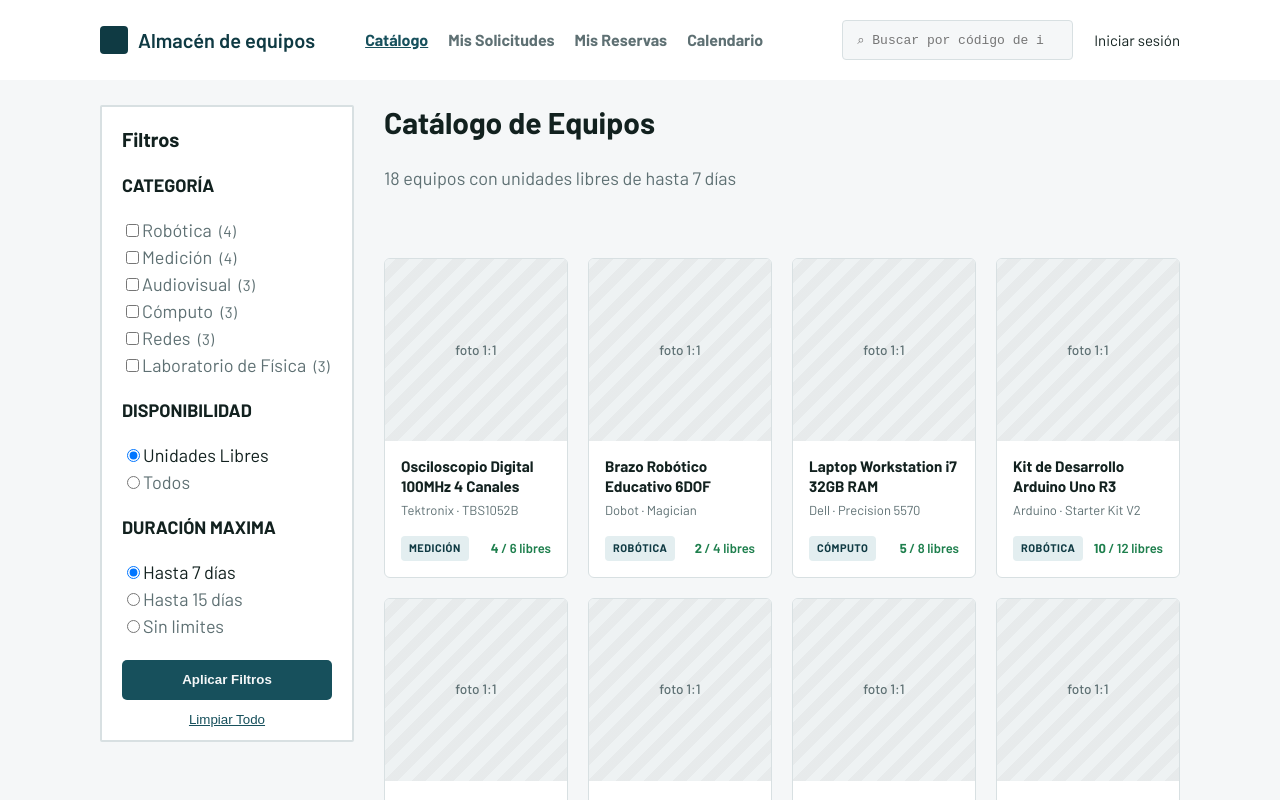
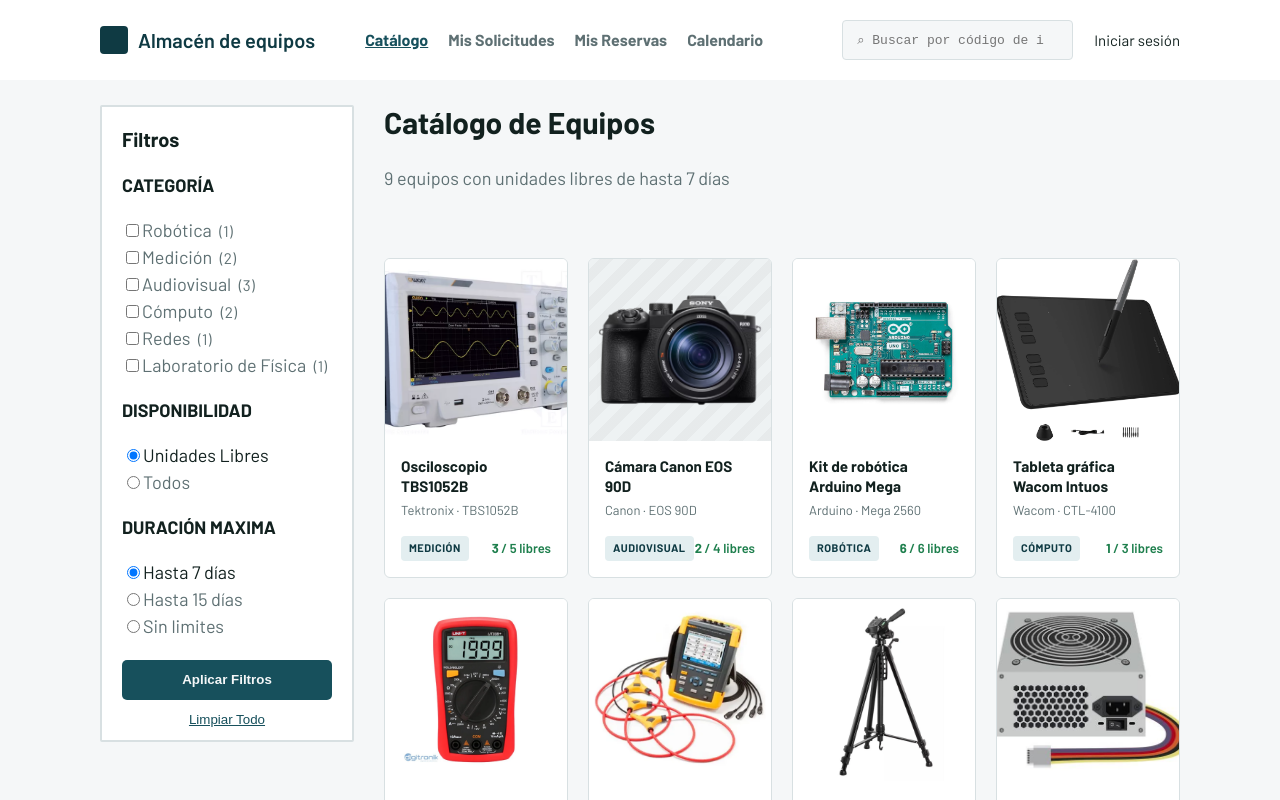
Before and after one commit to ms-davila/gestion-solicitudes, a React (Vite) app: page /catalogo in a window 1280 px wide. Shown: the top 800 px of the page. Built offline with nearby package versions, Linux system fonts and the light colour scheme.

Commit message:
H3-Añadido imgs al catalogo

```diff
--- a/src/components/catalogo/Catalogo.jsx
+++ b/src/components/catalogo/Catalogo.jsx
@@ -9,204 +9,104 @@
 // =============================================================================
 const CATALOGO_PRODUCTOS = [
   {
-    id: "INV-MED-0001",
-    foto: "",
-    nombre: "Osciloscopio Digital 100MHz 4 Canales",
+    id: "INV-OSC-0042",
+    foto: "/public/imagenes/osciloscopio.webp",
+    nombre: "Osciloscopio TBS1052B",
     categoria: "Medición",
     marca: "Tektronix",
     modelo: "TBS1052B",
-    disponible: 4,
-    existente: 6
+    disponible: 3,
+    existente: 5
   },
   {
-    id: "INV-ROB-0002",
-    foto: "",
-    nombre: "Brazo Robótico Educativo 6DOF",
-    categoria: "Robótica",
-    marca: "Dobot",
-    modelo: "Magician",
+    id: "INV-CAM-0009",
+    foto: "/public/imagenes/camara.avif",
+    nombre: "Cámara Canon EOS 90D",
+    categoria: "Audiovisual",
+    marca: "Canon",
+    modelo: "EOS 90D",
     disponible: 2,
     existente: 4
   },
   {
-    id: "INV-COM-0003",
-    foto: "",
-    nombre: "Laptop Workstation i7 32GB RAM",
-    categoria: "Cómputo",
-    marca: "Dell",
-    modelo: "Precision 5570",
-    disponible: 5,
-    existente: 8
+    id: "INV-ARD-0013",
+    foto: "/public/imagenes/arduino.jpg",
+    nombre: "Kit de robótica Arduino Mega",
+    categoria: "Robótica",
+    marca: "Arduino",
+    modelo: "Mega 2560",
+    disponible: 6,
+    existente: 6
   },
   {
-    id: "INV-ROB-0004",
-    foto: "",
-    nombre: "Kit de Desarrollo Arduino Uno R3",
-    categoria: "Robótica",
-    marca: "Arduino",
-    modelo: "Starter Kit V2",
-    disponible: 10,
-    existente: 12
+    id: "INV-TAB-0003",
+    foto: "/public/imagenes/tableta.webp",
+    nombre: "Tableta gráfica Wacom Intuos",
+    categoria: "Cómputo",
+    marca: "Wacom",
+    modelo: "CTL-4100",
+    disponible: 1,
+    existente: 3
   },
   {
-    id: "INV-MED-0005",
-    foto: "",
-    nombre: "Multímetro Digital True-RMS",
+    id: "INV-MUL-0022",
+    foto: "/public/imagenes/multimetro.webp",
+    nombre: "Multímetro Fluke 117",
     categoria: "Medición",
     marca: "Fluke",
-    modelo: "115",
-    disponible: 8,
-    existente: 10
+    modelo: "117",
+    disponible: 0,
+    existente: 3
   },
   {
-    id: "INV-RED-0006",
-    foto: "",
-    nombre: "Switch Gestionable Gigabit 24 Puertos",
+    id: "INV-RED-0001",
+    foto: "/public/imagenes/analisador.webp",
+    nombre: "Analizador de redes portátil",
     categoria: "Redes",
-    marca: "Cisco",
-    modelo: "Catalyst 2960-X",
-    disponible: 3,
-    existente: 5
-  },
-  {
-    id: "INV-AUD-0007",
-    foto: "",
-    nombre: "Cámara Réflex Digital 4K",
-    categoria: "Audiovisual",
-    marca: "Sony",
-    modelo: "Alpha a6400",
+    marca: "NetAlly",
+    modelo: "LinkRunner",
     disponible: 2,
     existente: 3
   },
   {
-    id: "INV-AUD-0008",
-    foto: "",
-    nombre: "Proyector Láser Interactivo Full HD",
+    id: "INV-TRI-0006",
+    foto: "/public/imagenes/tripode.webp",
+    nombre: "Trípode profesional Manfrotto",
     categoria: "Audiovisual",
-    marca: "Epson",
-    modelo: "PowerLite L530U",
-    disponible: 1,
-    existente: 2
+    marca: "Manfrotto",
+    modelo: "MT055",
+    disponible: 4,
+    existente: 5
   },
   {
-    id: "INV-MED-0009",
-    foto: "",
-    nombre: "Generador de Funciones Arbitrarias 25MHz",
-    categoria: "Medición",
-    marca: "Rigol",
-    modelo: "DG1022Z",
+    id: "INV-FUE-0031",
+    foto: "/public/imagenes/fuente.jpg",
+    nombre: "Fuente de poder regulable",
+    categoria: "Lab. de física",
+    marca: "Korad",
+    modelo: "KA3005P",
     disponible: 3,
     existente: 4
   },
   {
-    id: "INV-FIS-0010",
-    foto: "",
-    nombre: "Pista de Aire para Experimentos de Dinámica",
-    categoria: "Laboratorio de Física",
-    marca: "PASCO",
-    modelo: "ME-9493",
-    disponible: 4,
-    existente: 6
-  },
-  {
-    id: "INV-RED-0011",
-    foto: "",
-    nombre: "Router Inalámbrico Wi-Fi 6 AX5400",
-    categoria: "Redes",
-    marca: "TP-Link",
-    modelo: "Archer AX73",
+    id: "INV-LAP-0050",
+    foto: "/public/imagenes/laptop.webp",
+    nombre: "Laptop Dell Latitude 5420",
+    categoria: "Cómputo",
+    marca: "Dell",
+    modelo: "Latitude 5420",
     disponible: 5,
     existente: 5
   },
   {
-    id: "INV-ROB-0012",
-    foto: "",
-    nombre: "Estación de Soldadura Digital ESD",
-    categoria: "Robótica",
-    marca: "Weller",
-    modelo: "WE1010",
-    disponible: 6,
-    existente: 8
-  },
-  {
-    id: "INV-AUD-0013",
-    foto: "",
-    nombre: "Micrófono Inalámbrico de Solapa Dual",
+    id: "INV-PRO-0060",
+    foto: "/public/imagenes/proyector.jpg",
+    nombre: "Proyector Epson PowerLite X49",
     categoria: "Audiovisual",
-    marca: "Rode",
-    modelo: "Wireless GO II",
-    disponible: 4,
+    marca: "Epson",
+    modelo: "PowerLite X49",
+    disponible: 1,
     existente: 4
-  },
-  {
-    id: "INV-FIS-0014",
-    foto: "",
-    nombre: "Péndulo Físico Demostrativo",
-    categoria: "Laboratorio de Física",
-    marca: "Phywe",
-    modelo: "Pendulum 02",
-    disponible: 1,
-    existente: 1
-  },
-  {
-    id: "INV-COM-0015",
-    foto: "",
-    nombre: "Mini PC Workstation Core i7 12va Gen",
-    categoria: "Cómputo",
-    marca: "Intel",
-    modelo: "NUC 12 Pro",
-    disponible: 6,
-    existente: 6
-  },
-  {
-    id: "INV-MED-0016",
-    foto: "",
-    nombre: "Analizador de Espectro RF 1.5GHz",
-    categoria: "Medición",
-    marca: "Siglent",
-    modelo: "SSA3021X",
-    disponible: 0,
-    existente: 2
-  },
-  {
-    id: "INV-ROB-0017",
-    foto: "",
-    nombre: "Robot Móvil Autónomo con LiDAR y ROS2",
-    categoria: "Robótica",
-    marca: "TurtleBot",
-    modelo: "TurtleBot 4",
-    disponible: 0,
-    existente: 2
-  },
-  {
-    id: "INV-RED-0018",
-    foto: "",
-    nombre: "Punto de Acceso PoE Wi-Fi 6 Mesh",
-    categoria: "Redes",
-    marca: "Ubiquiti",
-    modelo: "UniFi U6-Mesh",
-    disponible: 3,
-    existente: 4
-  },
-  {
-    id: "INV-FIS-0019",
-    foto: "",
-    nombre: "Kit de Sensores Inalámbricos de Fuerza y Movimiento",
-    categoria: "Laboratorio de Física",
-    marca: "PASCO",
-    modelo: "Wireless Sensor Kit",
-    disponible: 5,
-    existente: 5
-  },
-  {
-    id: "INV-COM-0020",
-    foto: "",
-    nombre: "Tableta Gráfica Digitalizadora Profesional",
-    categoria: "Cómputo",
-    marca: "Wacom",
-    modelo: "Intuos Pro M",
-    disponible: 4,
-    existente: 5
   }
 ];
 
```
